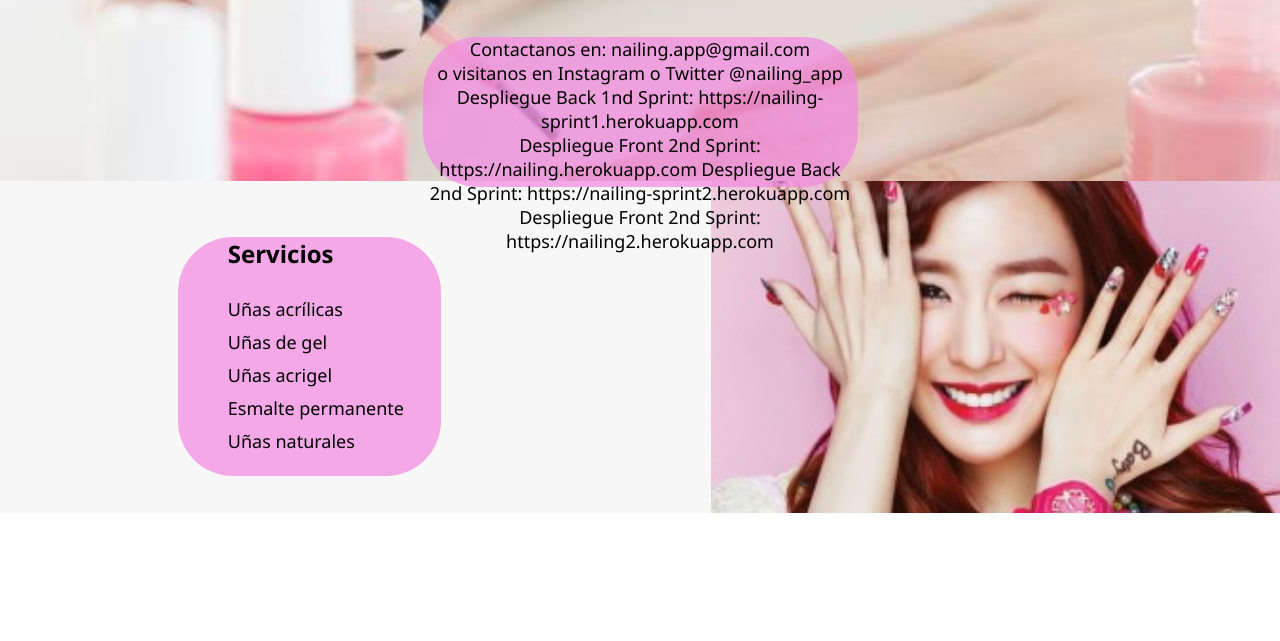
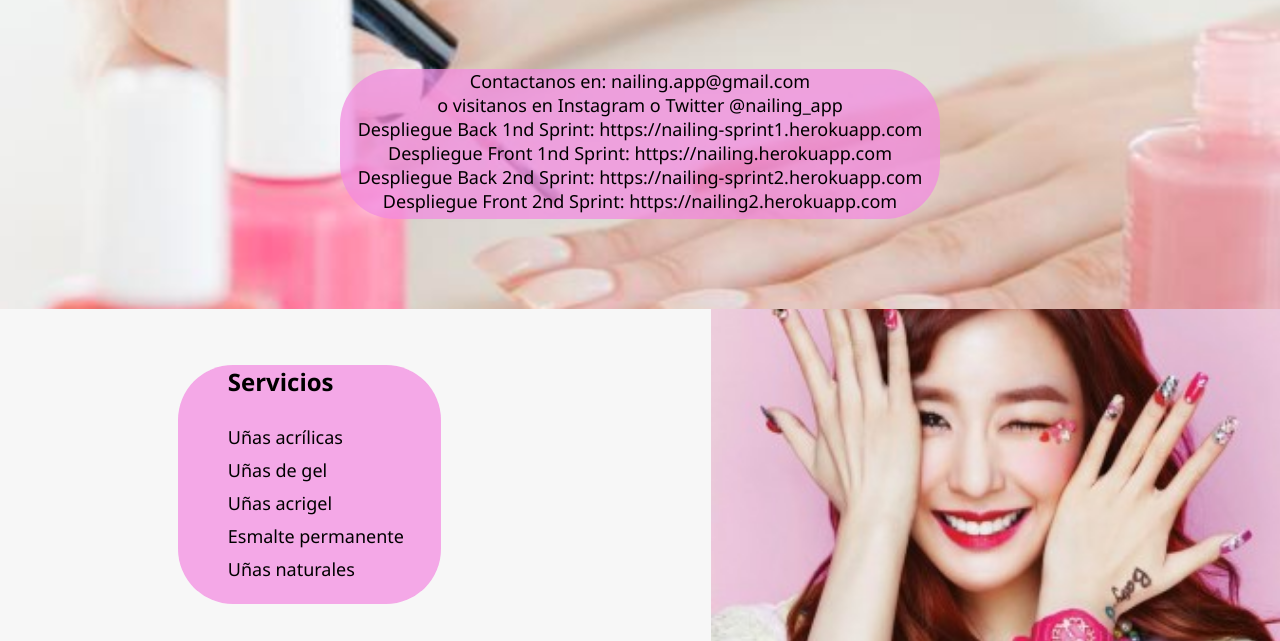
Before and after one commit to nailingapp/nailingapp.github.io, a plain HTML site: page index.html in a window 1280 px wide. Shown: the part 426-1067 px from the top of the page. Before the commit the page ends 939 px from the top, so only its background shows below. Drawn offline with Linux system fonts and the light colour scheme.

Commit message:
fix/ Cambio en CSS
Se ha reajustado el div al contenido

```diff
--- a/index.html
+++ b/index.html
@@ -23,9 +23,9 @@
             </div>
             <div class="third-image">
                 <div id="text-thirddiv">
-                    <a>Contactanos en: nailing.app@gmail.com<br> o visitanos en Instagram o Twitter @nailing_app</a>
-                    <a>Despliegue Back 1nd Sprint: https://nailing-sprint1.herokuapp.com<br> Despliegue Front 2nd Sprint: https://nailing.herokuapp.com</a>
-                    <a>Despliegue Back 2nd Sprint: https://nailing-sprint2.herokuapp.com<br> Despliegue Front 2nd Sprint: https://nailing2.herokuapp.com</a>
+                    <a>Contactanos en: nailing.app@gmail.com<br> o visitanos en Instagram o Twitter @nailing_app<br></a>
+                    <a>Despliegue Back 1nd Sprint: https://nailing-sprint1.herokuapp.com<br> Despliegue Front 1nd Sprint: https://nailing.herokuapp.com<br> </a>
+                    <a>Despliegue Back 2nd Sprint: https://nailing-sprint2.herokuapp.com<br> Despliegue Front 2nd Sprint: https://nailing2.herokuapp.com<br> </a>
 
                 </div>
             </div>
--- a/style.css
+++ b/style.css
@@ -88,7 +88,7 @@ body {
   }
 
   .third-image{
-    height: 15vw;
+    height: 25vw;
     background-image: url("imagen3.jpg");
     background-position: center;
     background-size: cover;
@@ -103,7 +103,7 @@ body {
     font-family: 'Segoe UI', Tahoma, Geneva, Verdana, sans-serif;
     background: #f38ae1b8;
     height: 140px;
-    width: 435px;
+    width: 600px;
     text-align: center;
     border-radius: 55px;
     padding-bottom: 10px;
```
